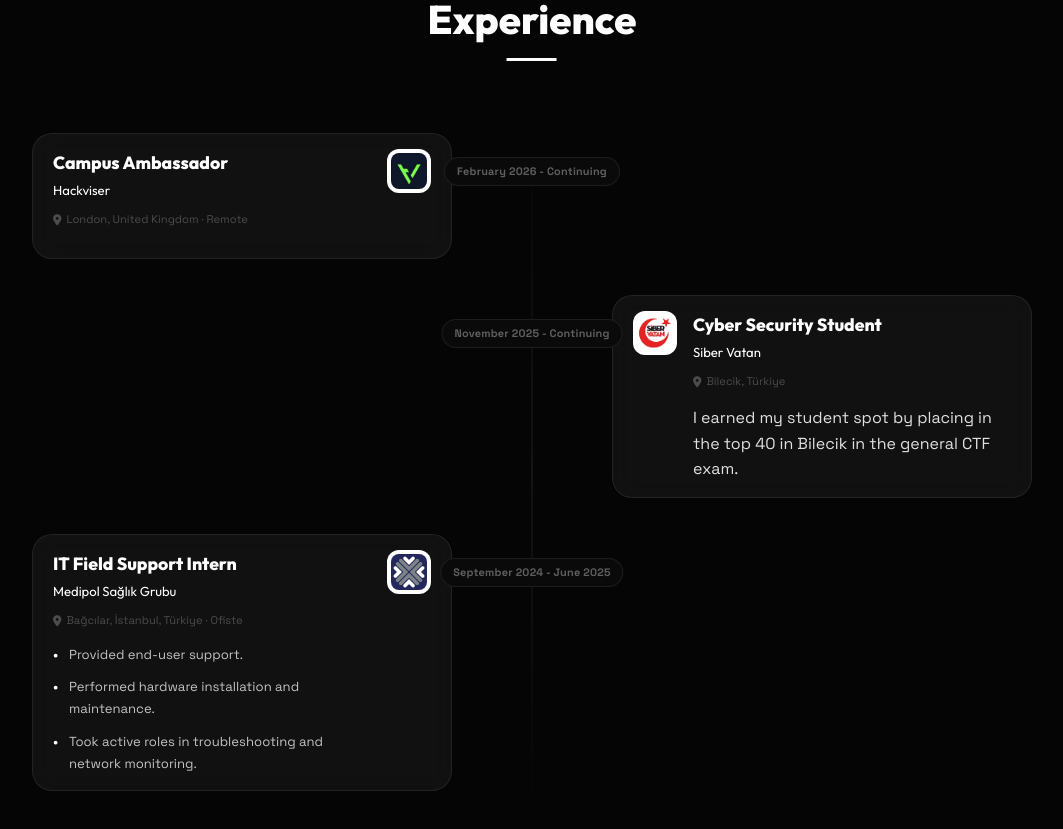
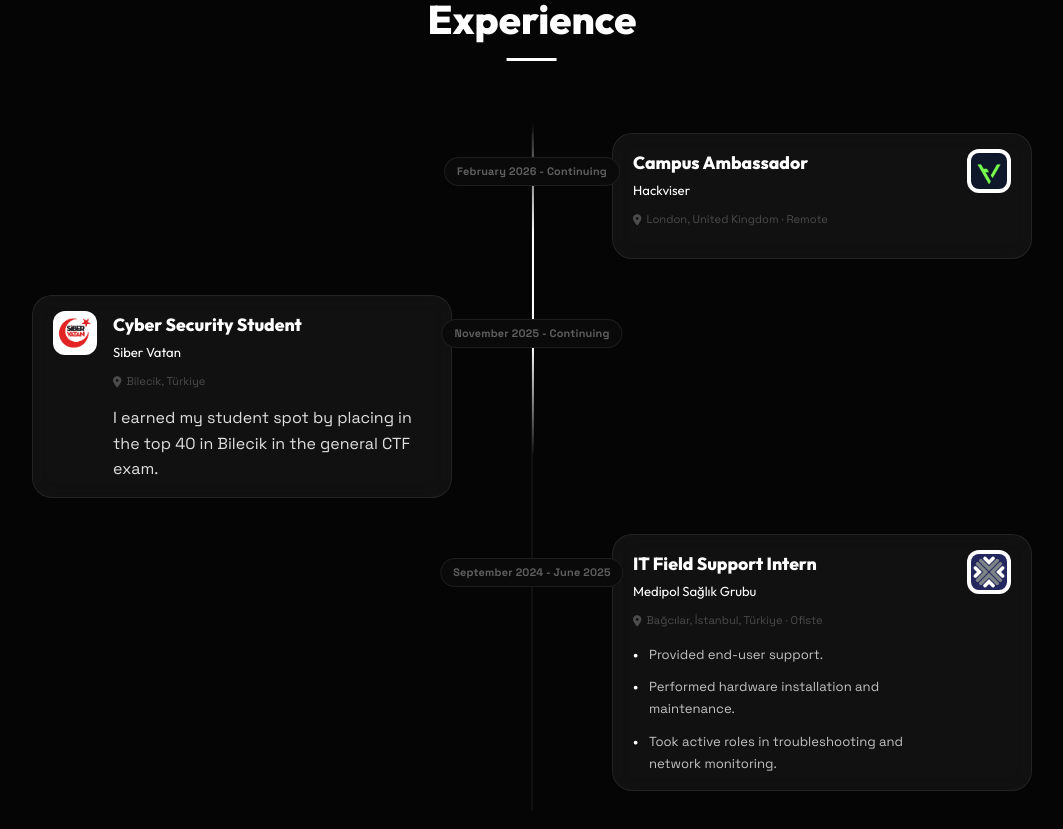
Before and after one commit to efekrbas/website, a Next.js app: page / in a window 1280 px wide. Shown: the part 2660-3489 px from the top of the page, without its empty margins (108-1171 px from the left). Built offline with nearby package versions, Linux system fonts and the light colour scheme; no server answers.

Commit message:
feat: add scroll-synced progress line to experience timeline

```diff
--- a/src/components/Experience.jsx
+++ b/src/components/Experience.jsx
@@ -1,9 +1,18 @@
-import React from 'react';
-import { motion } from 'framer-motion';
+import React, { useRef } from 'react';
+import { motion, useScroll, useSpring, useTransform } from 'framer-motion';
 import { useLanguage } from '../context/LanguageContext';
 
 const Experience = () => {
     const { language, t } = useLanguage();
+    const containerRef = useRef(null);
+
+    const { scrollYProgress } = useScroll({
+        target: containerRef,
+        offset: ["start end", "end start"]
+    });
+
+    const heightScale = useTransform(scrollYProgress, [0.1, 0.9], [0, 1]);
+    const smoothHeight = useSpring(heightScale, { stiffness: 100, damping: 30 });
 
     return (
         <motion.section
@@ -14,7 +23,12 @@ const Experience = () => {
             transition={{ duration: 0.6 }}
         >
             <h2 className="section-title">{t('experienceTitle')}</h2>
-            <div className="timeline">
+            <div className="timeline" ref={containerRef}>
+                <motion.div
+                    className="timeline-progress-bar"
+                    style={{ scaleY: smoothHeight }}
+                />
+
                 <div className="timeline-item">
                     <div className="timeline-date">
                         {language === 'tr' ? 'Şubat 2026 - Devam ediyor' : 'February 2026 - Continuing'}
--- a/src/index.css
+++ b/src/index.css
@@ -595,8 +595,20 @@ section {
     left: 50%;
     width: 1px;
     height: 100%;
-    background: linear-gradient(to bottom, transparent, rgba(255, 255, 255, 0.12), transparent);
+    background: rgba(255, 255, 255, 0.1);
     transform: translateX(-50%);
+}
+
+.timeline-progress-bar {
+    position: absolute;
+    left: 50%;
+    top: 0;
+    width: 2px;
+    height: 100%;
+    background: linear-gradient(to bottom, transparent, #fff, #fff, transparent);
+    transform: translateX(-50%);
+    transform-origin: top;
+    z-index: 1;
 }
 
 .timeline-item {
```
